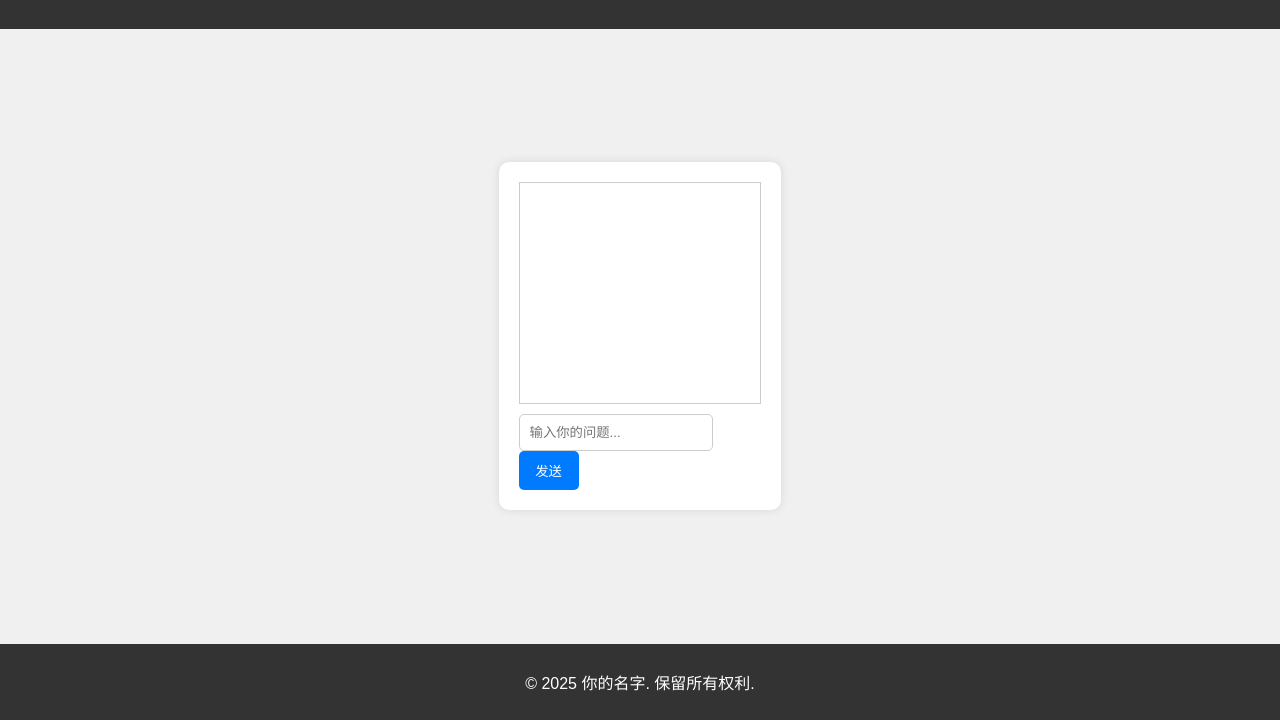
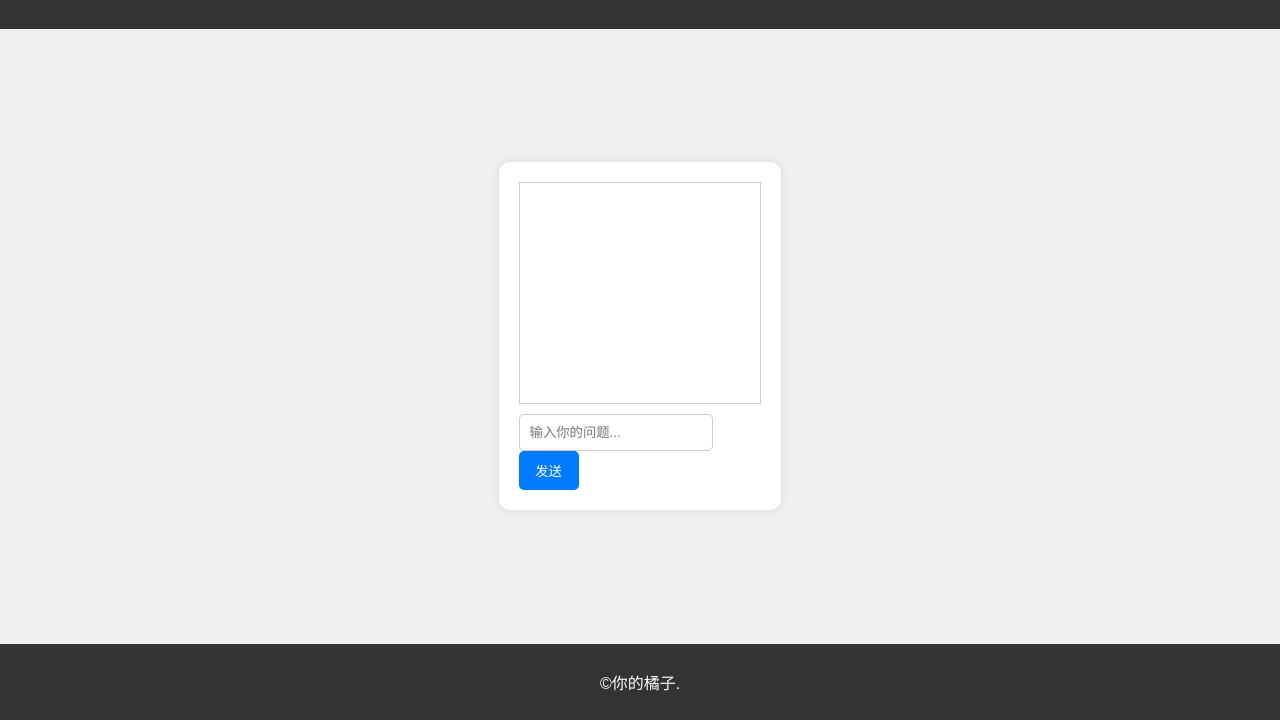
Before and after one commit to quzaya/my-ai-webpage, a plain HTML site: page index.html in a window 1280 px wide. Shown: the part 80-800 px from the top of the page. Drawn offline with Linux system fonts and the light colour scheme.

Commit message:
Update index.html

```diff
--- a/index.html
+++ b/index.html
@@ -18,7 +18,7 @@
         </div>
     </main>
     <footer>
-        <p>&copy; 2025 你的名字. 保留所有权利.</p>
+        <p>&copy;你的橘子.</p>
     </footer>
     <script src="script.js"></script>
 </body>
```
